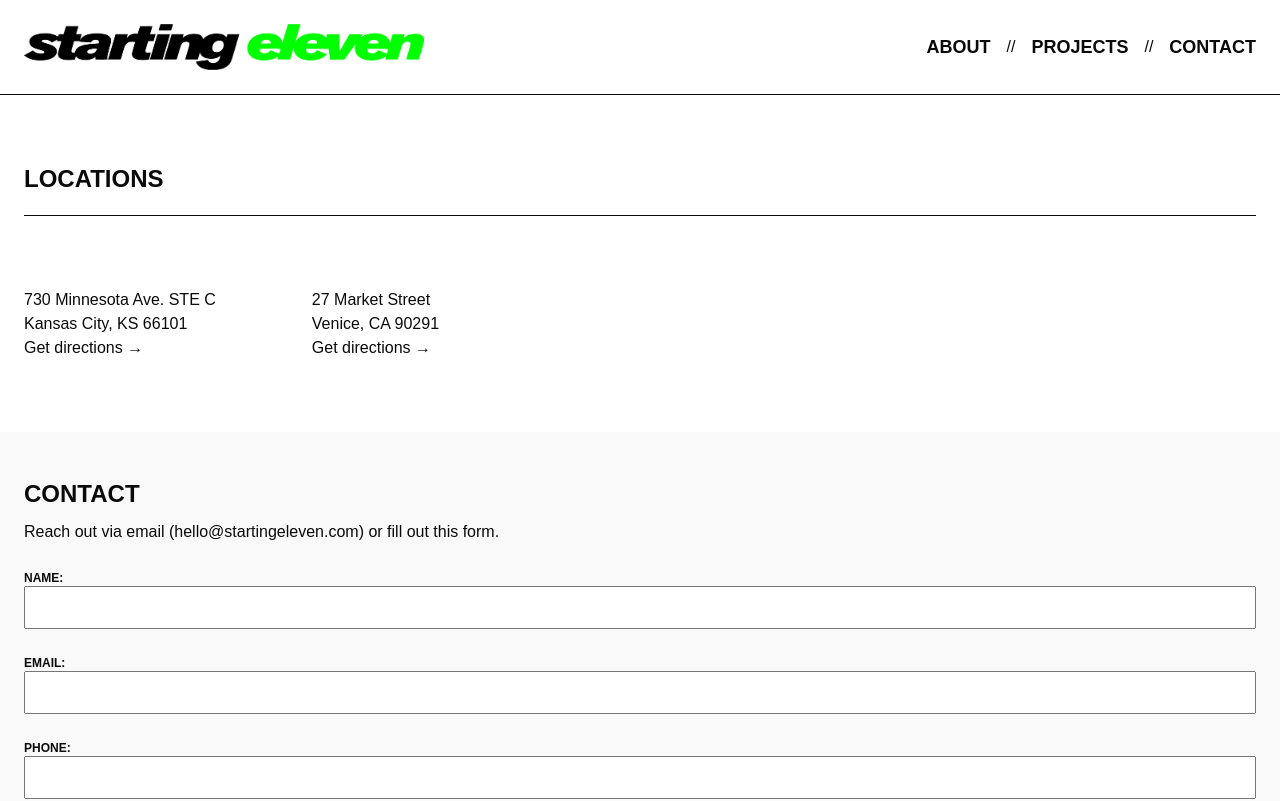
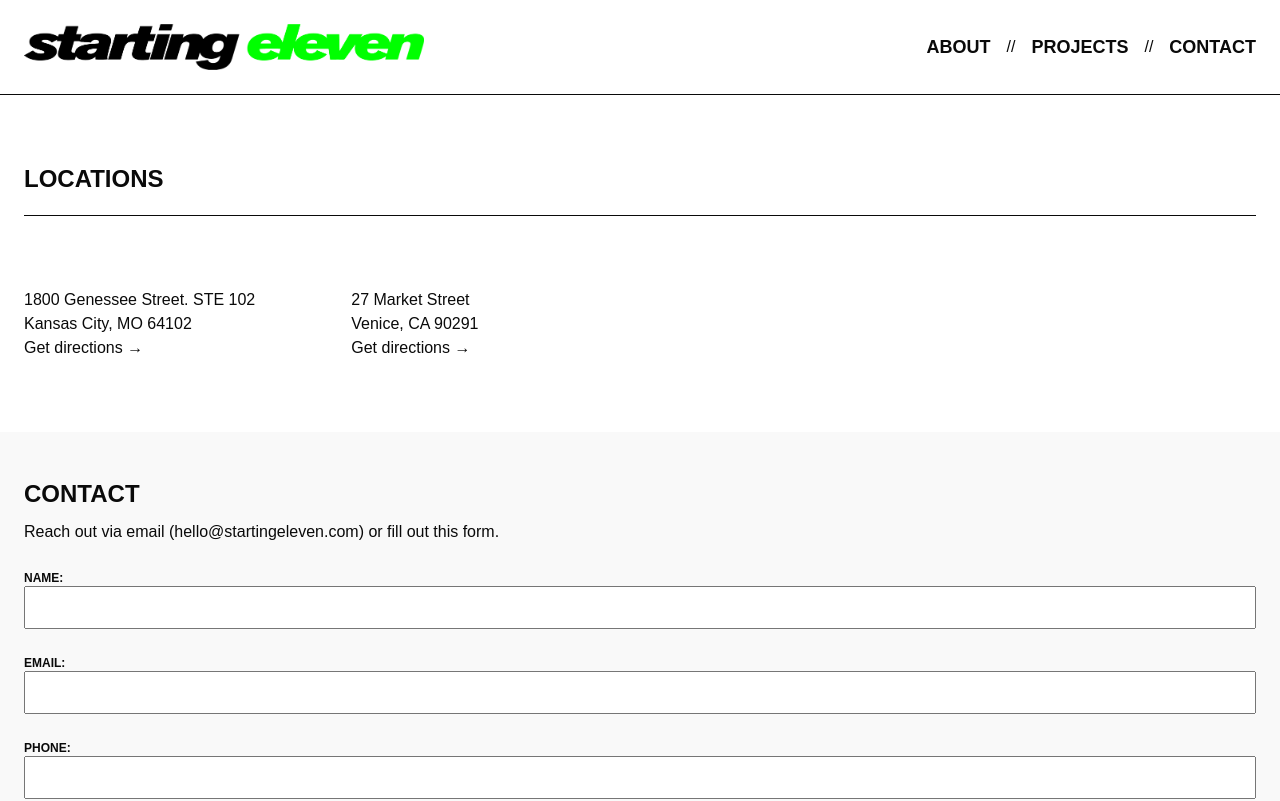
Before and after one commit to midcoast-collective/starting-eleven-2023, a Next.js app: page /contact in a window 1280 px wide. Shown: the top 801 px of the page. Built offline with nearby package versions, Linux system fonts and the light colour scheme; a web font is replaced by a local one.

Commit message:
Update page.js

```diff
--- a/app/contact/page.js
+++ b/app/contact/page.js
@@ -19,9 +19,9 @@ export default function ContactPage() {
           <Contact.Locations>
             <div>
               <p>
-                730 Minnesota Ave. STE C
+                1800 Genessee Street. STE 102
                 <br />
-                Kansas City, KS 66101
+                Kansas City, MO 64102
                 <br />
                 <a
                   href="https://maps.app.goo.gl/9i745UvyVXKSAUvA9"
```
